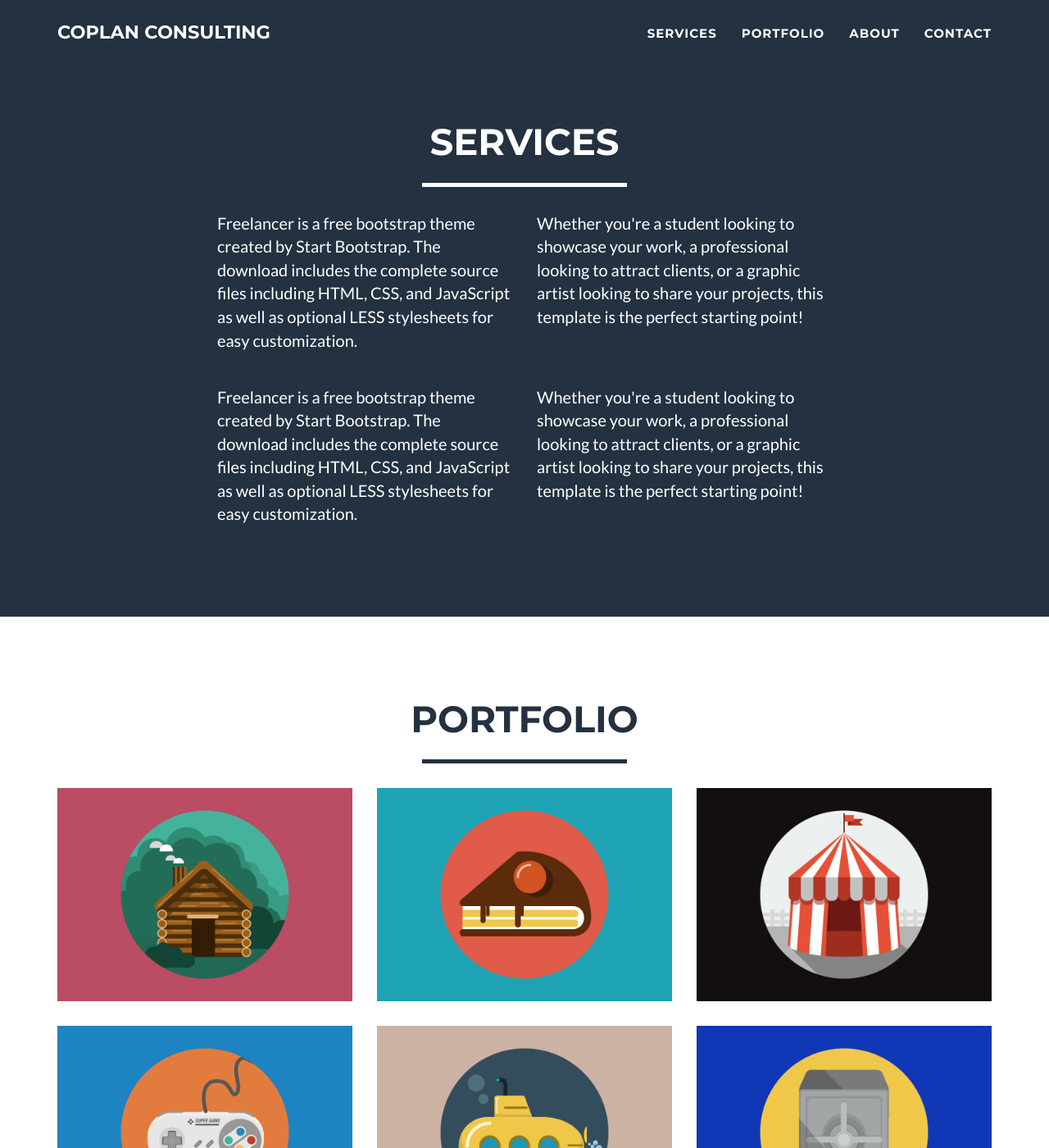
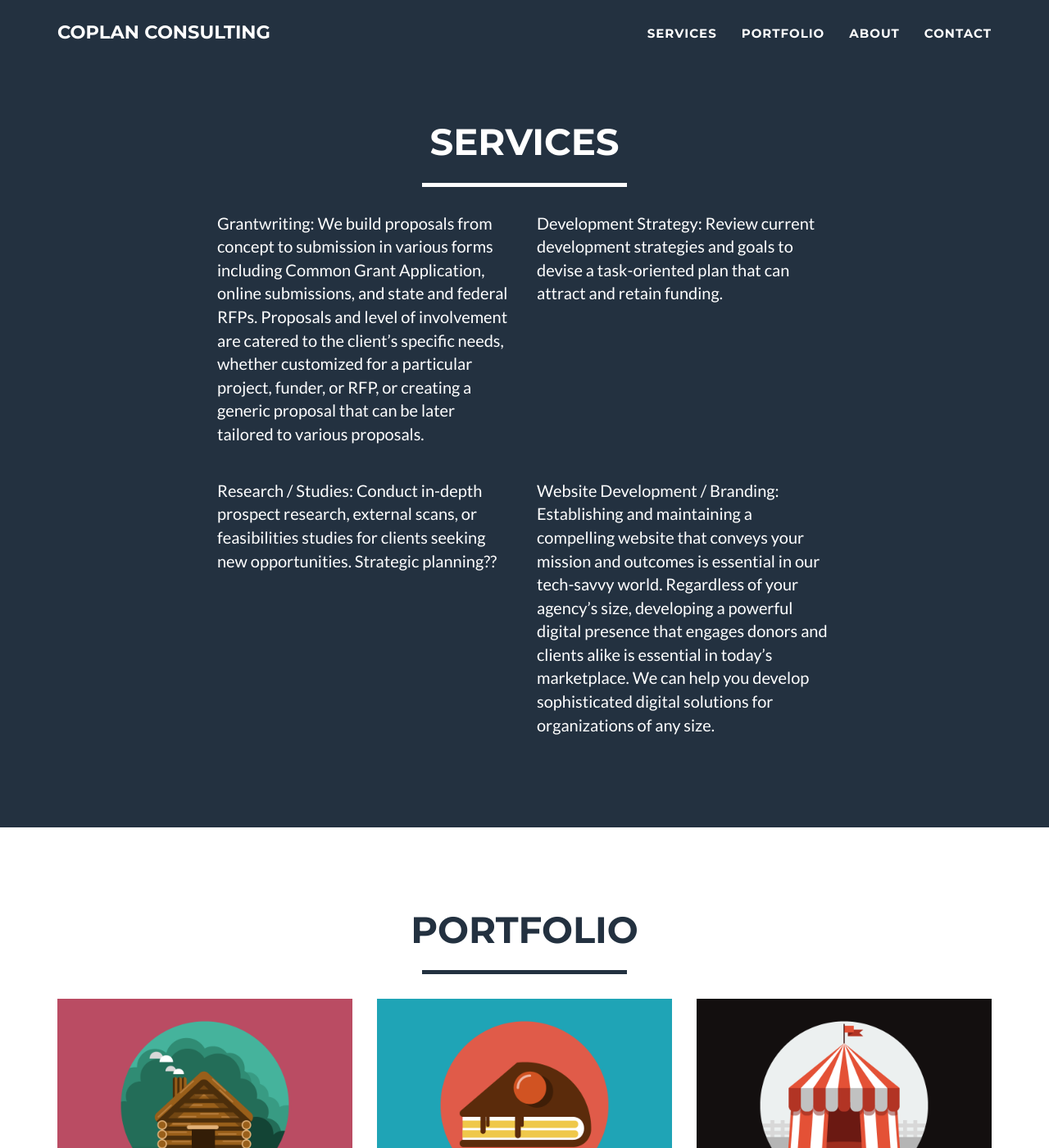
Before and after one commit to ccoplan/ccoplan.github.io, a Jekyll site: the page built from index.html, in a window 1280 px wide and 1400 px high, scrolled down 727 px. Shown: the whole window at 82% size. Built offline with Jekyll 4.4.1, drawn with Linux system fonts in a browser that asks for light colours.

Commit message:
Update services.html

```diff
--- a/_includes/services.html
+++ b/_includes/services.html
@@ -18,19 +18,20 @@
 
     <div class="row" id="toprow">
       <div class="col-lg-4 col-lg-offset-2">
-        <p>Freelancer is a free bootstrap theme created by Start Bootstrap. The download includes the complete source files including HTML, CSS, and JavaScript as well as optional LESS stylesheets for easy customization.</p>
+        <p>Grantwriting: We build proposals from concept to submission in various forms including Common Grant Application, online submissions, and state and federal RFPs.  Proposals and level of involvement are catered to the client’s specific needs, whether customized for a particular project, funder, or RFP, or creating a generic proposal that can be later tailored to various proposals.</p>
       </div>
       <div class="col-lg-4">
-        <p>Whether you're a student looking to showcase your work, a professional looking to attract clients, or a graphic artist looking to share your projects, this template is the perfect starting point! </p>
+        <p>Development Strategy: Review current development strategies and goals to devise a task-oriented plan that can attract and retain funding.</p>
       </div>
     </div>
 
     <div class="row">
       <div class="col-lg-4 col-lg-offset-2">
-        <p>Freelancer is a free bootstrap theme created by Start Bootstrap. The download includes the complete source files including HTML, CSS, and JavaScript as well as optional LESS stylesheets for easy customization.</p>
+        <p>Research / Studies: Conduct in-depth prospect research, external scans, or feasibilities studies for clients seeking new opportunities.  Strategic planning??
+</p>
       </div>
       <div class="col-lg-4">
-        <p>Whether you're a student looking to showcase your work, a professional looking to attract clients, or a graphic artist looking to share your projects, this template is the perfect starting point! </p>
+        <p>Website Development / Branding: Establishing and maintaining a compelling website that conveys your mission and outcomes is essential in our tech-savvy world.  Regardless of your agency’s size, developing a powerful digital presence that engages donors and clients alike is essential in today’s marketplace.  We can help you develop sophisticated digital solutions for organizations of any size.</p>
       </div>
     </div>
 
```
